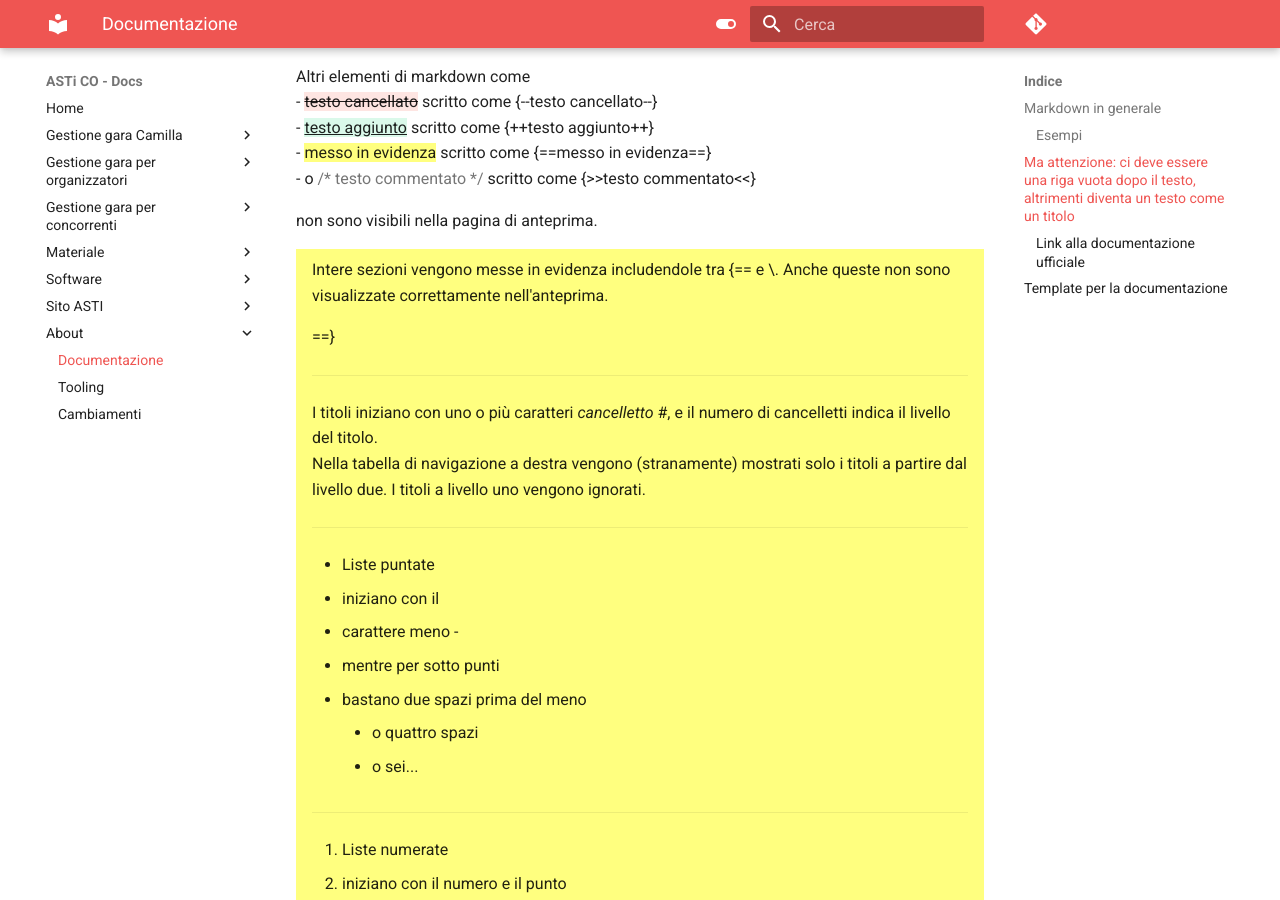
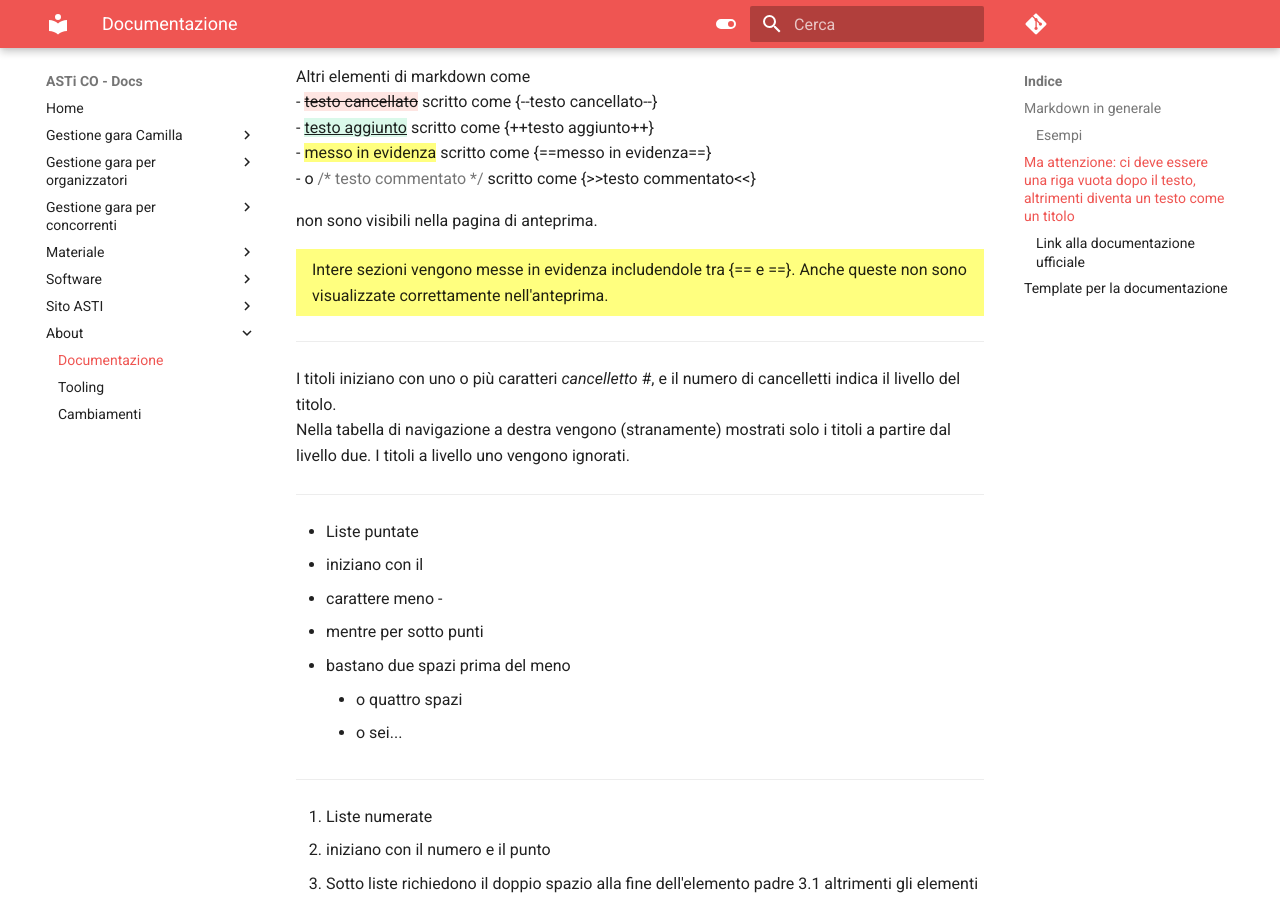
Before and after one commit to asti-co/doc, an MkDocs documentation site: the page built from docs/about/documentazione.md, in a window 1280 px wide and 900 px high, scrolled down 811 px. Built offline with MkDocs 1.6.1 and Material for MkDocs 9.7.7, drawn with Linux system fonts in a browser that asks for light colours; comment, search, counter and statistics services are not loaded.

Commit message:
correzione markdown

```diff
--- a/docs/about/documentazione.md
+++ b/docs/about/documentazione.md
@@ -36,7 +36,7 @@ non sono visibili nella pagina di anteprima.
 
 {==
 
-Intere sezioni vengono messe in evidenza includendole tra {\== e \==}.
+Intere sezioni vengono messe in evidenza includendole tra {\== e ==\}.
 Anche queste non sono visualizzate correttamente nell'anteprima.
 
 ==}
```
